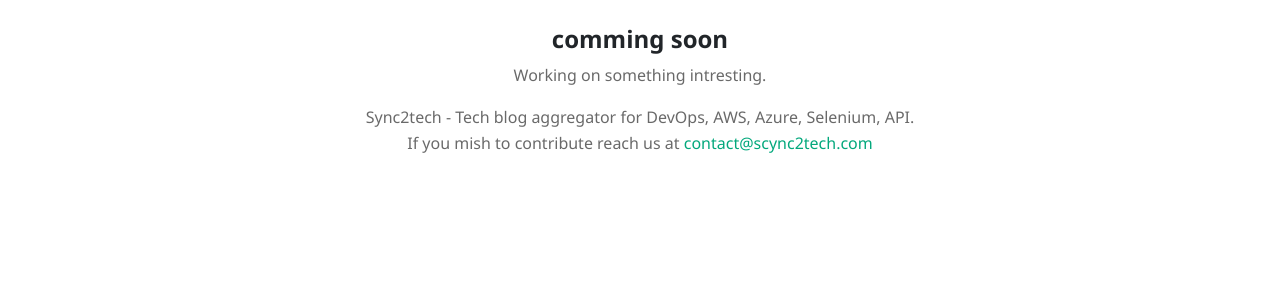
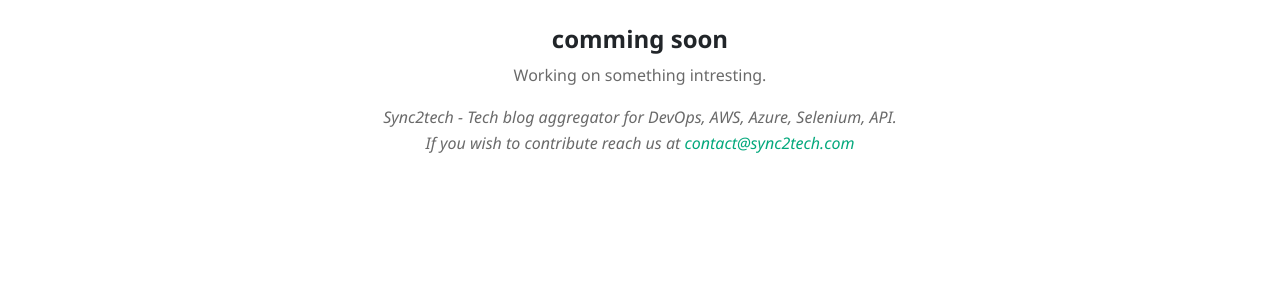
Before and after one commit to mohan-balakrishnan/sync2techold, a Jekyll site: the page built from index.html, in a window 1280 px wide. Shown: the part 152-452 px from the top of the page. Built offline with Jekyll 4.4.1, drawn with Linux system fonts in a browser that asks for light colours; nearby versions of some CDN libraries; the list of posts is cut into pages by our own code.

Commit message:
Update index.html

```diff
--- a/index.html
+++ b/index.html
@@ -14,8 +14,8 @@
 <center>
     <h1 class="h4 font-weight-bold">comming soon</h1>
     <p class="excerpt"> Working on something intresting.</p>
-    <p class="excerpt">Sync2tech - Tech blog aggregator for DevOps, AWS, Azure, Selenium, API. <br>If you mish to contribute reach us at <a href="mailto:>contact@scync2tech.com?Subject=Enquiry%20from%20sync2tech.com" target="_top">contact@scync2tech.com</a>
-    </p>
+    <p class="excerpt"><i>Sync2tech - Tech blog aggregator for DevOps, AWS, Azure, Selenium, API.<br>If you wish to contribute reach us at <a href="mailto:>contact@sync2tech.com?Subject=Enquiry%20from%20sync2tech.com" target="_top">contact@sync2tech.com</a>
+    </i></p>
 </center>
 
 
```
